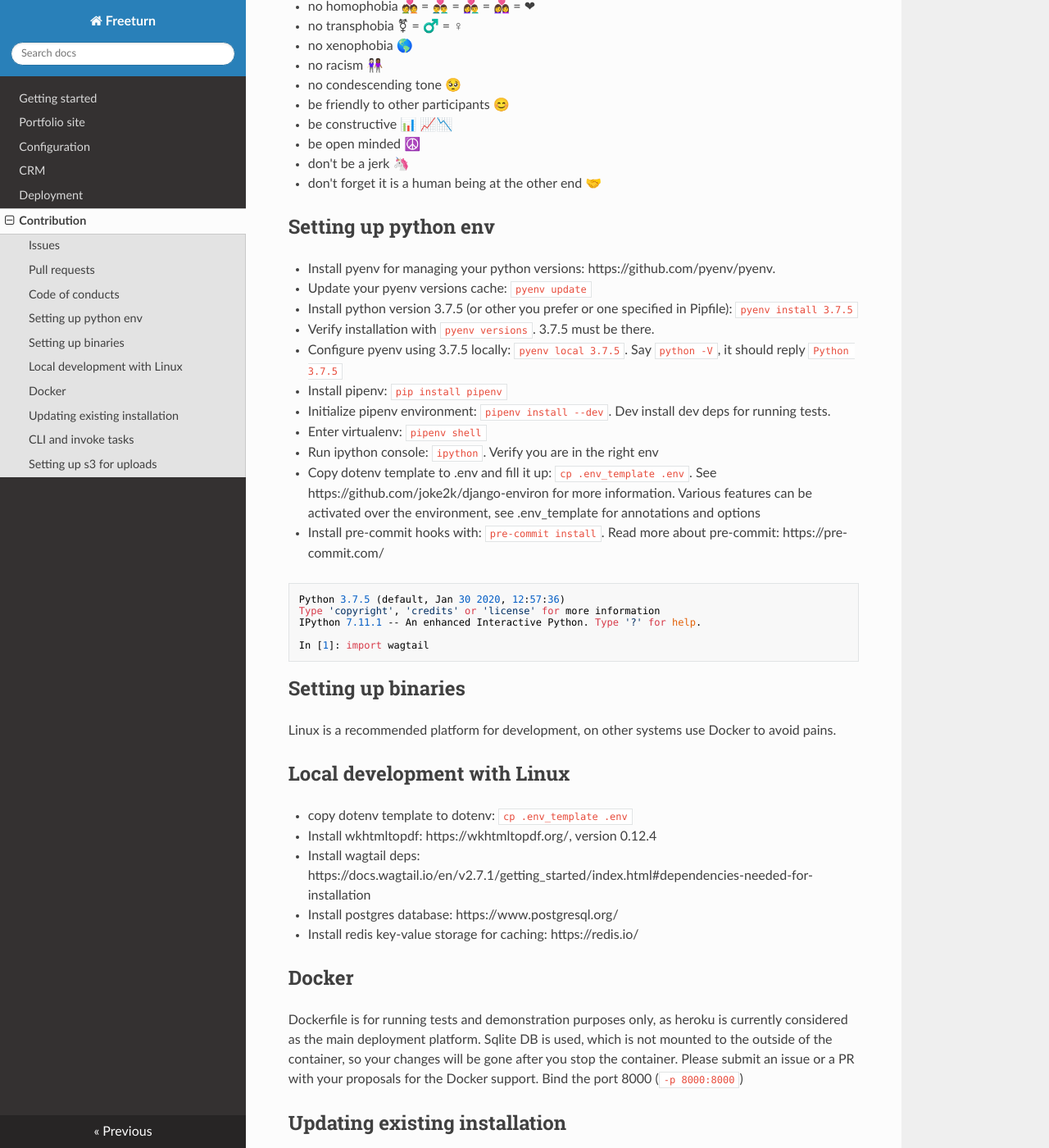
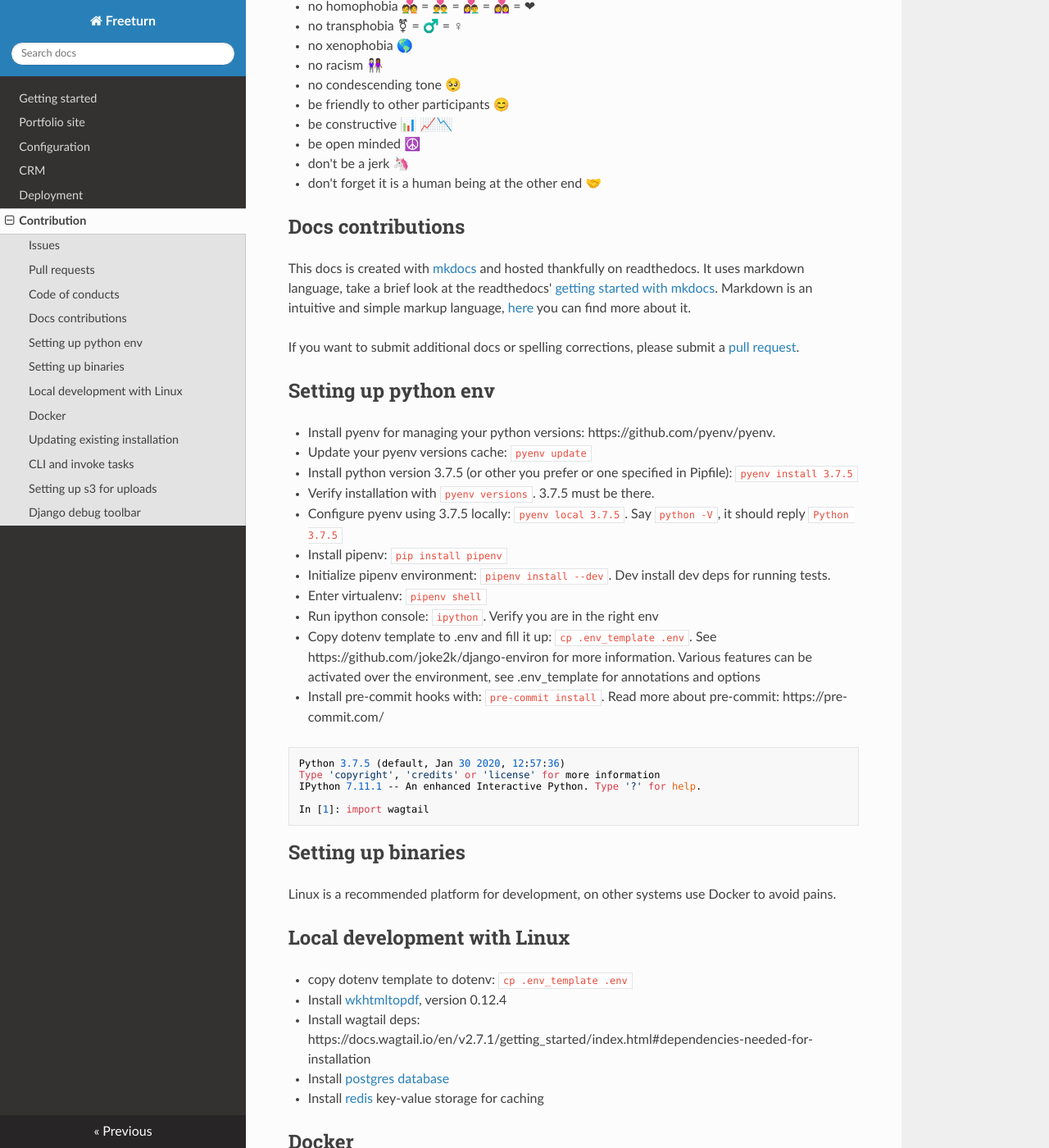
Before and after one commit to thorin-schiffer/freeturn, an MkDocs documentation site: the page built from docs/contribution.md, in a window 1280 px wide and 1400 px high, scrolled down 1028 px. Shown: the whole window at 82% size. Built offline with MkDocs 1.6.1, drawn with Linux system fonts in a browser that asks for light colours; nearby versions of some CDN libraries; some of the changed text lies outside the part shown.

Commit message:
Django debug toolbar docs

```diff
--- a/docs/contribution.md
+++ b/docs/contribution.md
@@ -53,6 +53,15 @@
 - don't be a jerk 🦄
 - don't forget it is a human being at the other end 🤝
 
+## Docs contributions
+
+This docs is created with [mkdocs](https://www.mkdocs.org/) and hosted thankfully on readthedocs. It uses markdown language,
+take a brief look at the readthedocs' [getting started with mkdocs](https://docs.readthedocs.io/en/stable/intro/getting-started-with-mkdocs.html).
+Markdown is an intuitive and simple markup language, [here](https://docs.readthedocs.io/en/stable/intro/getting-started-with-mkdocs.html)
+you can find more about it.
+
+If you want to submit additional docs or spelling corrections, please submit a [pull request](#pull-requests).
+
 ## Setting up python env
 
 * Install pyenv for managing your python versions: https://github.com/pyenv/pyenv.
@@ -83,10 +92,10 @@
 ## Local development with Linux
 
 * copy dotenv template to dotenv: `cp .env_template .env`
-* Install wkhtmltopdf: https://wkhtmltopdf.org/, version 0.12.4
+* Install [wkhtmltopdf](https://wkhtmltopdf.org/), version 0.12.4
 * Install wagtail deps: https://docs.wagtail.io/en/v2.7.1/getting_started/index.html#dependencies-needed-for-installation
-* Install postgres database: https://www.postgresql.org/
-* Install redis key-value storage for caching: https://redis.io/
+* Install [postgres database](https://www.postgresql.org/)
+* Install [redis](https://redis.io/) key-value storage for caching
 
 ## Docker
 
@@ -112,3 +121,7 @@
 
 Consult [the official guide by wagtial](https://wagtail.io/blog/amazon-s3-for-media-files/) and docs for [collections](https://docs.wagtail.io/en/v2.8.1/editor_manual/documents_images_snippets/collections.html).
 Collections perms are not usually synced with the ACL for s3, so [wagtail-storages](https://github.com/torchbox/wagtail-storages) is keep the in sync.
+
+## Django debug toolbar
+
+See [configuration](configuration.md#debug-toolbar) how to easily enable the django debug toolbar for development.
```
Also changed, not shown: docs/configuration.md (+9 -0 lines).
